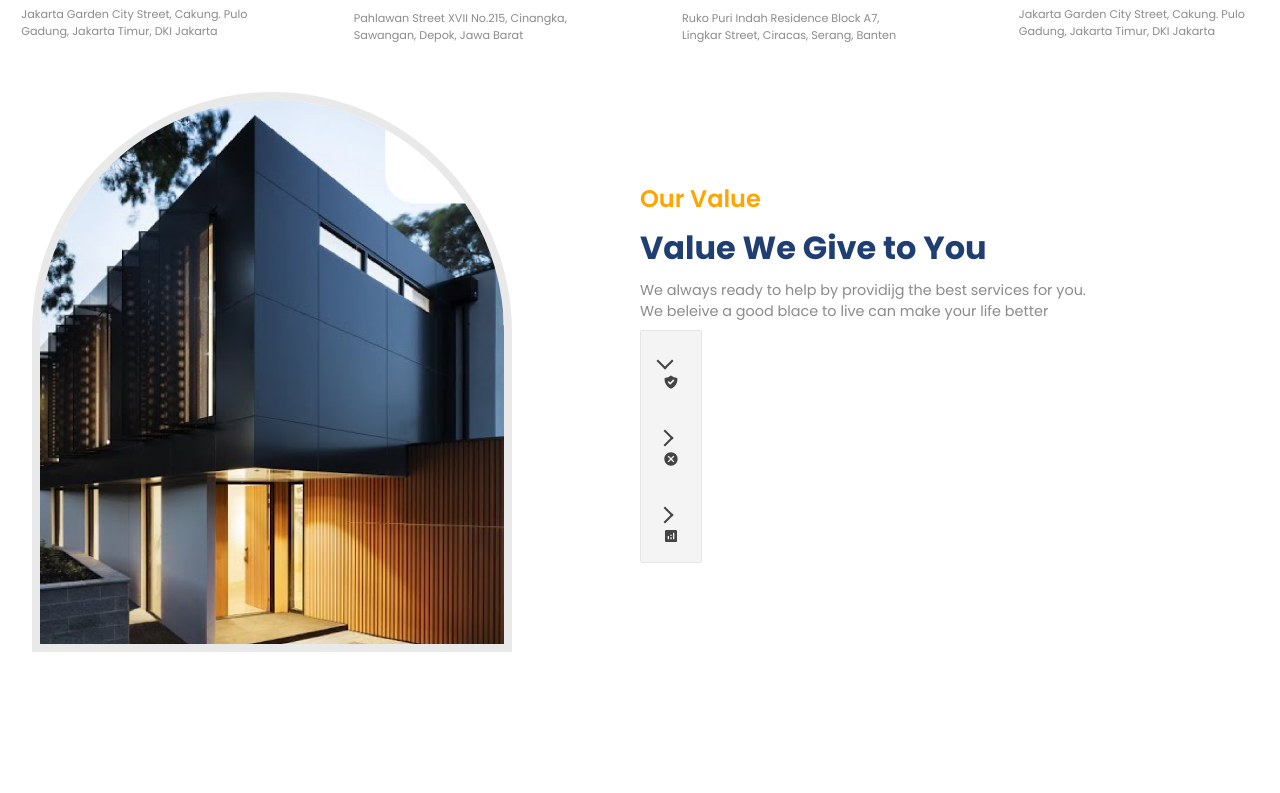
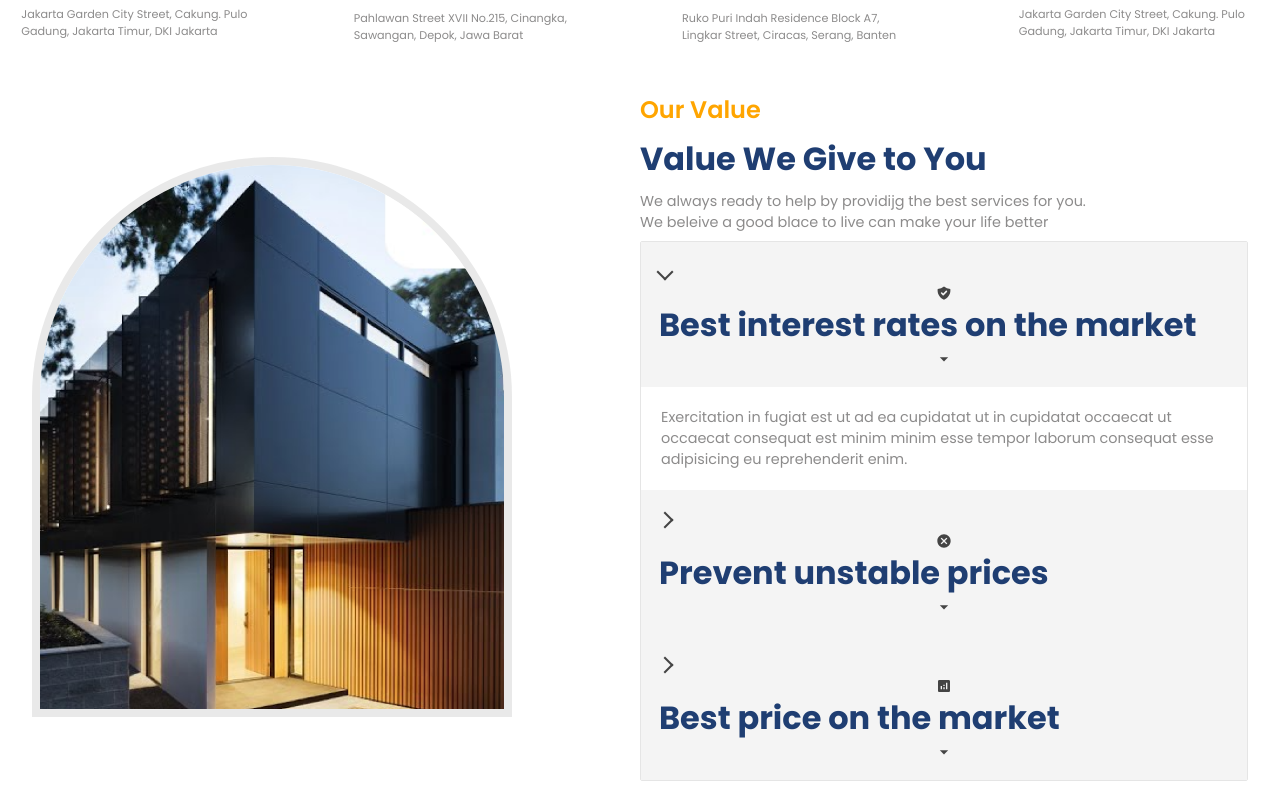
Before and after one commit to Vekay1/estate, a React (Vite) app: page / in a window 1280 px wide. Shown: the part 1292-2085 px from the top of the page. Before the commit the page ends 1976 px from the top, so only its background shows below. Built offline with nearby package versions, Linux system fonts and the light colour scheme.

Commit message:
Update Value.jsx

```diff
--- a/src/components/Value/Value.jsx
+++ b/src/components/Value/Value.jsx
@@ -40,8 +40,19 @@ const Value = () => {
                                     <AccordionItemHeading>
                                         <AccordionItemButton>
                                             <div className="flexCenter icon">{item.icon}</div>
+                                            <span className="primaryText">
+                                                {item.heading}
+                                            </span>
+                                            <div className="flexCenter icon">
+                                            <MdOutlineArrowDropDown size={20} />
+                                            </div>
+
                                         </AccordionItemButton>
                                     </AccordionItemHeading>
+                                    <AccordionItemPanel>
+                                        <p className="secondaryText">{item.detail}</p>
+                                    </AccordionItemPanel>
+
                                 </AccordionItem>
                             );
                         })}
```
